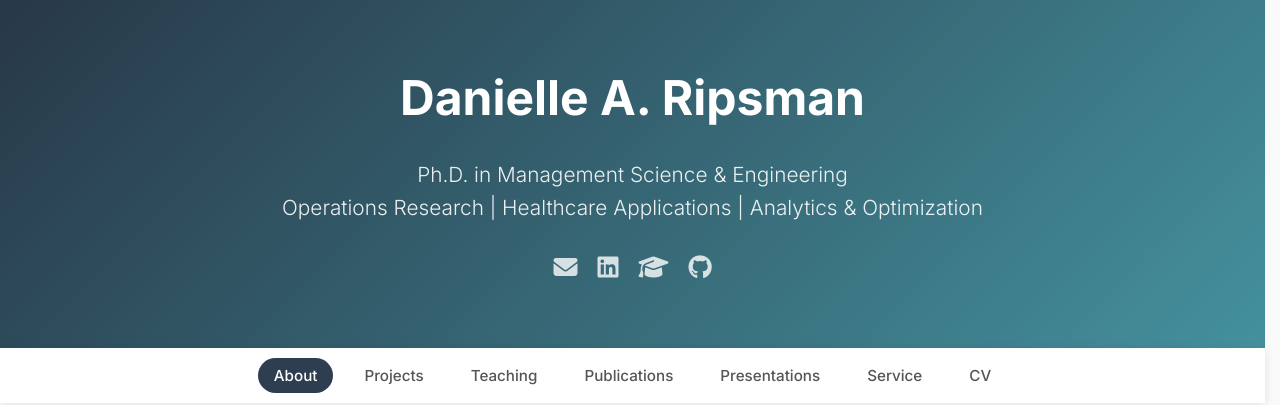
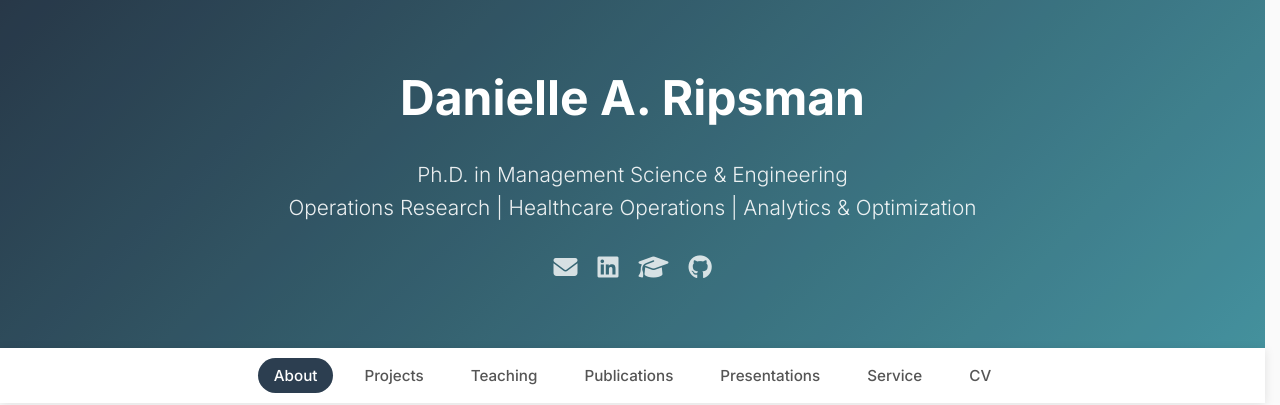
Before and after one commit to DaniRip/DaniRip.github.io, a Jekyll site: the page built from index.md, in a window 1280 px wide. Shown: the top 405 px of the page. Built offline with Jekyll 4.4.1, drawn with Linux system fonts in a browser that asks for light colours.

Commit message:
Header: Healthcare Applications becomes Healthcare Operations
Co-Authored-By: Claude Opus 5.5 <noreply@anthropic.com>

```diff
--- a/_config.yml
+++ b/_config.yml
@@ -2,7 +2,7 @@ title: Danielle A. Ripsman
 email: dripsma1@jh.edu
 
 # 1. This new field is ONLY for the visual header on your site
-header_subtitle: "Ph.D. in Management Science & Engineering <br> Operations Research | Healthcare Applications | Analytics & Optimization"
+header_subtitle: "Ph.D. in Management Science & Engineering <br> Operations Research | Healthcare Operations | Analytics & Optimization"
 
 # 2. This field is ONLY for Google and link previews (No HTML tags allowed here!)
 description: "Danielle A. Ripsman is a Malone Postdoctoral Fellow at Johns Hopkins University. Her research is at the intersection of large-scale optimization and healthcare engineering."
```
